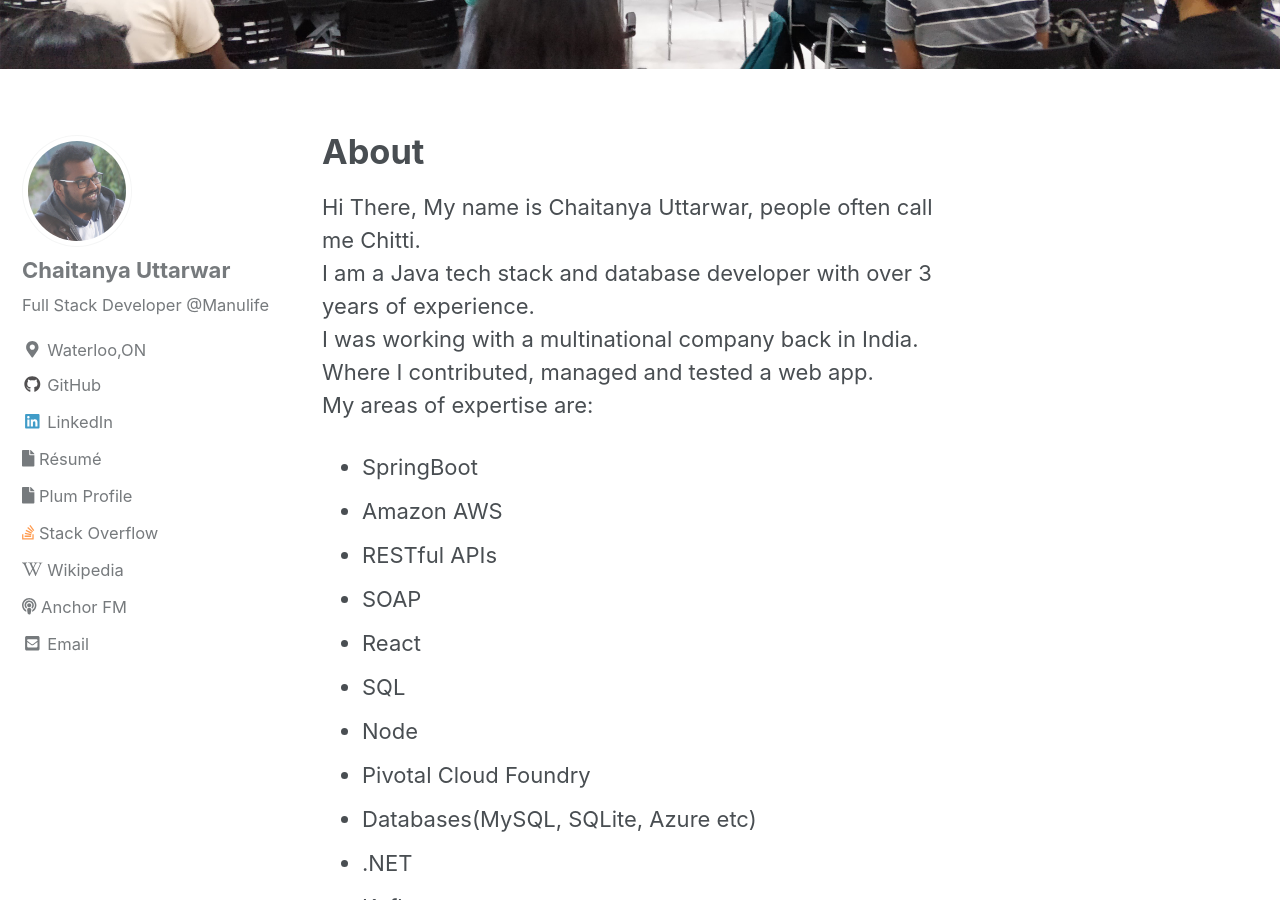
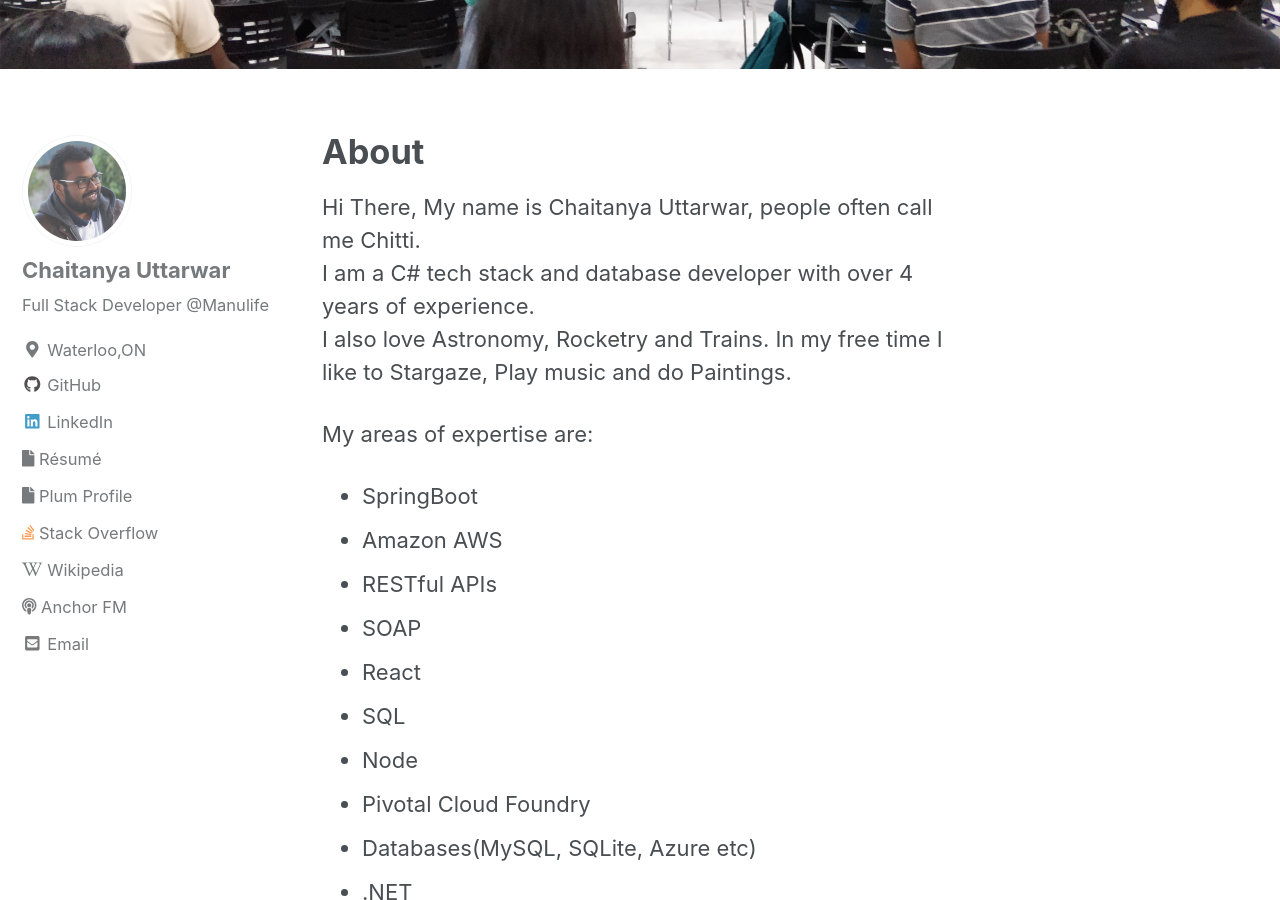
Before and after one commit to chaitanya046/chaitanya046.github.io, a Jekyll site: the page built from _pages/about.md, in a window 1280 px wide and 900 px high, scrolled down 660 px. Built offline with Jekyll 4.4.1, drawn with Linux system fonts in a browser that asks for light colours; cached includes are drawn as plain includes; nearby versions of some CDN libraries.

Commit message:
Update about.md

```diff
--- a/_pages/about.md
+++ b/_pages/about.md
@@ -9,8 +9,9 @@
 
 Hi There,
 My name is Chaitanya Uttarwar, people often call me Chitti.
-I am a Java tech stack and database developer with over 3 years of experience.
-I was working with a multinational company back in India. Where I contributed, managed and tested a web app.
+I am a C# tech stack and database developer with over 4 years of experience.
+I also love Astronomy, Rocketry and Trains. In my free time I like to Stargaze, Play music and do Paintings.
+
 My areas of expertise are:
    - SpringBoot
    - Amazon AWS
```
Also changed, not shown: other parts of _pages/about.md (+2 -0 lines).
